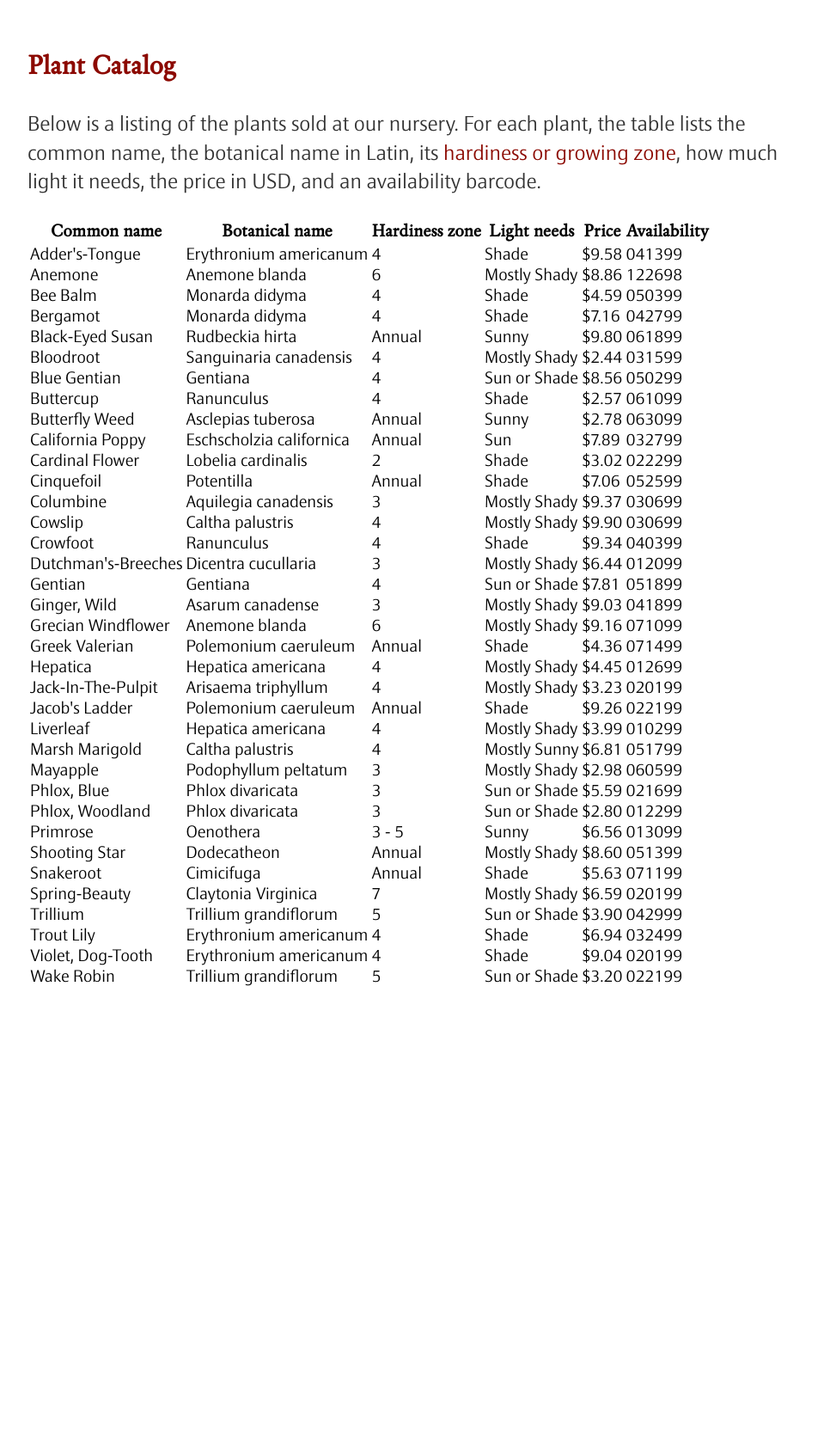
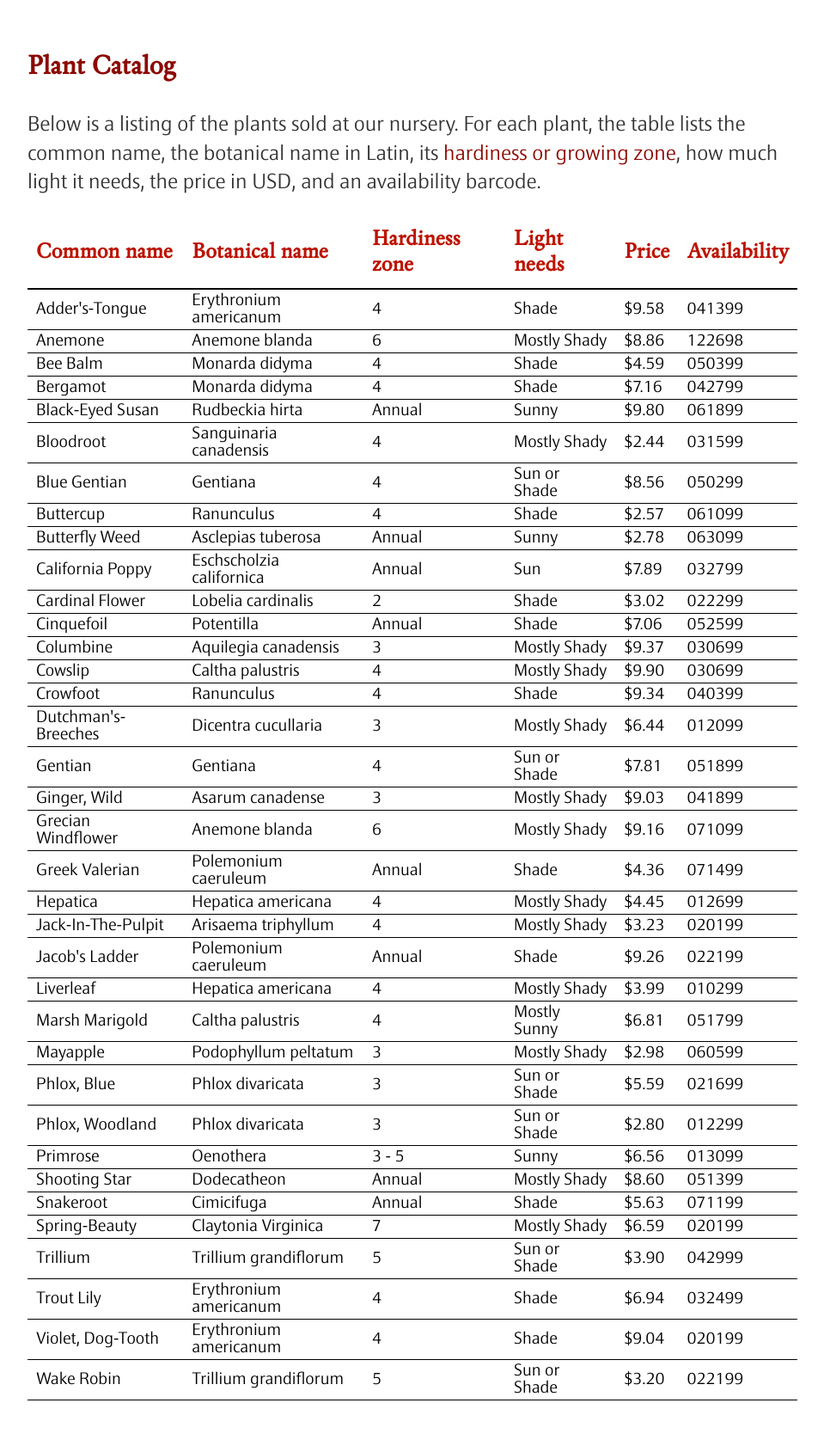
Before and after one commit to aewingate/aewingate.github.io, a Jekyll site: the page homework/plant.html, which Jekyll copies as it is, in a window 1280 px wide. Shown: the whole page at 86% size, without its empty margins (160-1119 px from the left). Built offline with Jekyll 4.4.1, drawn with Linux system fonts in a browser that asks for light colours; before the commit the page ends 1210 px from its top, so only the background shows below that.

Commit message:
Update main.css

```diff
--- a/css/main.css
+++ b/css/main.css
@@ -58,21 +58,26 @@ footer {
     font-size: .8em;
 }
 table {
-
-}
-
-tr {
-
+	border-collapse: collapse;
 }
 
 th {
-	font-size: 1.3em;
+	font-size: 1.6em;
 	font-family: 'EspinosaNovaReg';
+    text-align: left;
+    border-bottom: 2px solid black;
+    padding: 10px;
+    color: #bd1300;
 }
 
 td {
 	font-size: 1.2em;
 	font-family:'Epoca Classic Light', 'Arial', 'Sans-Serif';
+    border-bottom: 1px solid black;
+    padding-left: 10px;
+    padding-right: 10px;
+    padding-top: 3px;
+    padding-bottom: 3px;
 }
 
 ul.posts {
```
